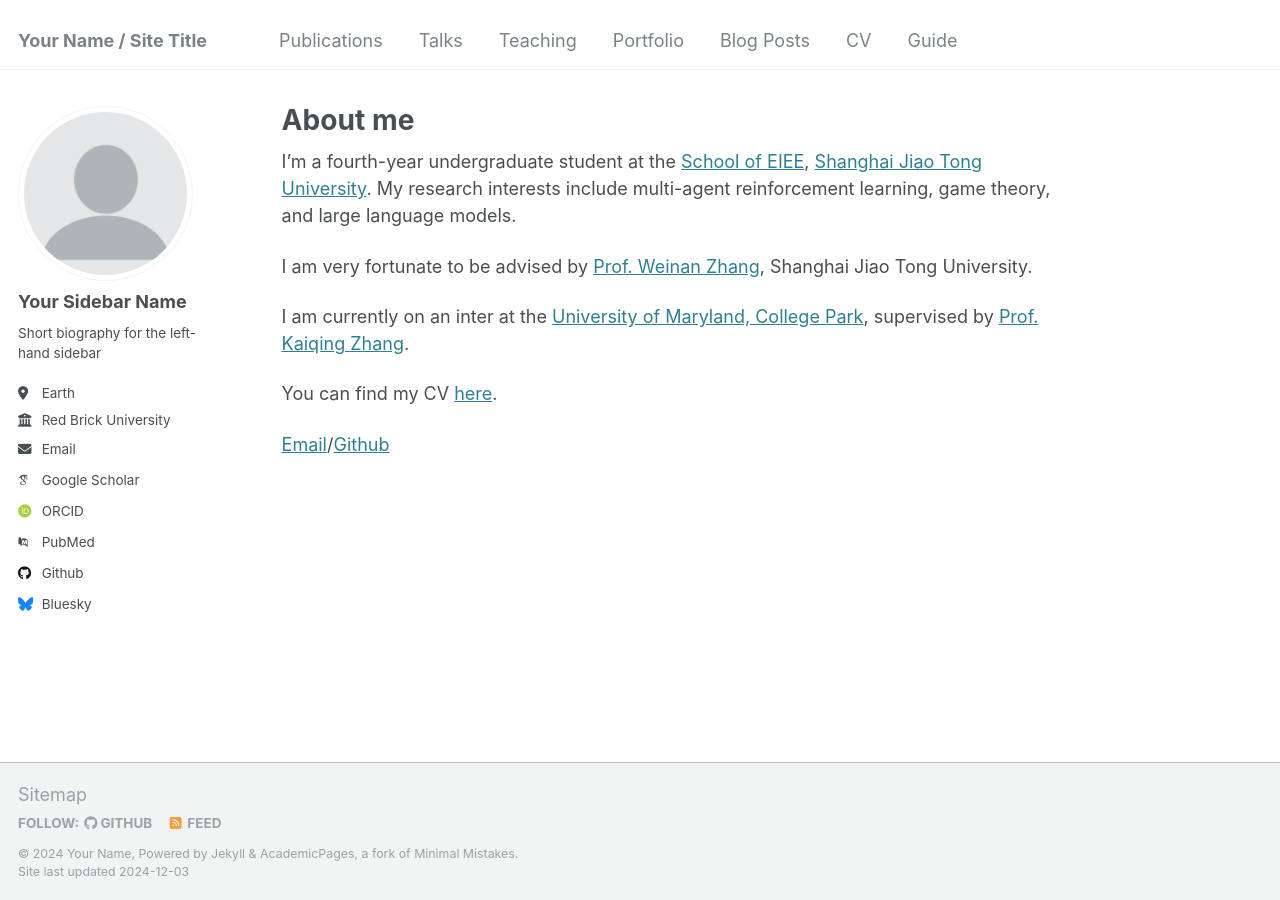
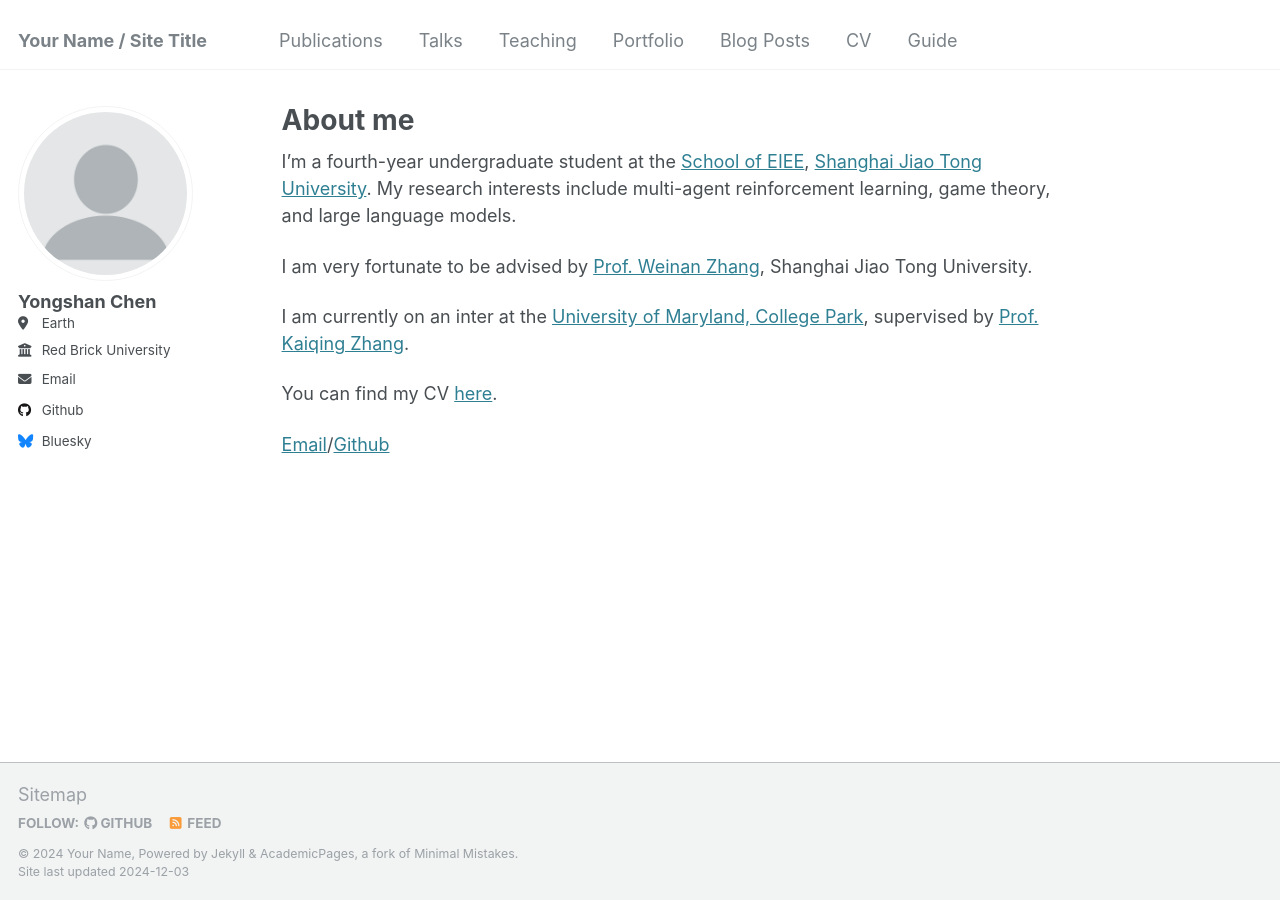
Before and after one commit to EternalFir/EternalFir.github.io, a Jekyll site: the page built from _pages/about.md, in a window 1280 px wide. Built offline with Jekyll 4.4.1, drawn with Linux system fonts in a browser that asks for light colours; some web fonts are replaced.

Commit message:
feat: Update _config.yml

```diff
--- a/_config.yml
+++ b/_config.yml
@@ -12,7 +12,7 @@ title                    : "Your Name / Site Title"
 title_separator          : "-"
 name                     : &name "Your Name"
 description              : &description "personal description"
-url                      : https://academicpages.github.io # the base hostname & protocol for your site e.g. "https://[your GitHub username].github.io"
+url                      : https://EternalFir.github.io # the base hostname & protocol for your site e.g. "https://[your GitHub username].github.io"
 baseurl                  : "" # the subpath of your site, e.g. "/blog"
 repository               : "academicpages/academicpages.github.io"
 
@@ -22,9 +22,9 @@ repository               : "academicpages/academicpages.github.io"
 author:
   # Biographic information
   avatar           : "profile.png"
-  name             : "Your Sidebar Name"
+  name             : "Yongshan Chen"
   pronouns         : # example: "she/her"
-  bio              : "Short biography for the left-hand sidebar"
+  bio              : # "Short biography for the left-hand sidebar"
   location         : "Earth"
   employer         : "Red Brick University"
   uri              : # URL
@@ -32,11 +32,11 @@ author:
 
   # Academic websites
   arxiv            : # URL - Update with the correct link to your profile
-  googlescholar    : "https://scholar.google.com/citations?user=PS_CX0AAAAAJ"
+  googlescholar    : #"https://scholar.google.com/citations?user=PS_CX0AAAAAJ"
   impactstory      : # URL
-  orcid            : "http://orcid.org/yourorcidurl"
+  orcid            : #"http://orcid.org/yourorcidurl"
   semantic         : # URL
-  pubmed           : "https://www.ncbi.nlm.nih.gov/pubmed/?term=john+snow"
+  pubmed           : #"https://www.ncbi.nlm.nih.gov/pubmed/?term=john+snow"
   researchgate     : # URL
   scopus           : # URL
 
@@ -44,7 +44,7 @@ author:
   bitbucket        : # Username - Update with your username on the site
   codepen          : # Username
   dribbble         : # Username
-  github           : "academicpages"
+  github           : "https://github.com/EternalFir"
   kaggle           : # Username
   stackoverflow    : # User number or user number and name (i.e., use "1" or "1/jeff-atwood")
 
```
